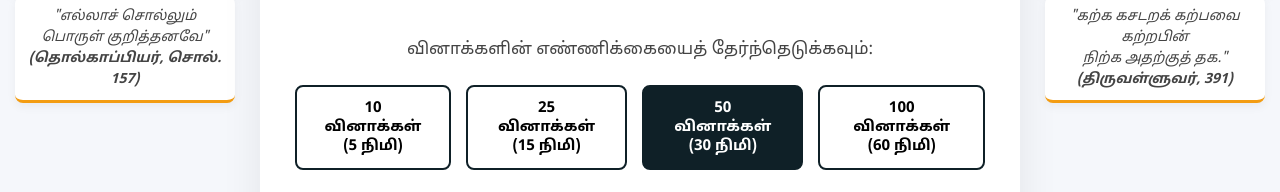
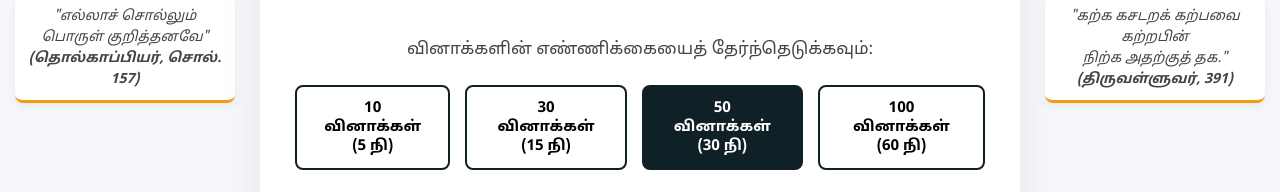
Before and after one commit to neyakkoot/Tamil-Quiz-TRB-UGC, a plain HTML site: page index.html in a window 1280 px wide. Shown: the part 120-312 px from the top of the page. Drawn offline with Linux system fonts and the light colour scheme.

Commit message:
Update index.html
Update index.html

```diff
--- a/index.html
+++ b/index.html
@@ -113,10 +113,10 @@
             <div style="text-align:center; padding: 15px 0;">
                 <p style="font-size: 17px; color: #444;">வினாக்களின் எண்ணிக்கையைத் தேர்ந்தெடுக்கவும்:</p>
                 <div class="choice-container">
-                    <button class="choice-btn" onclick="setChoice(10, 5, this)">10 வினாக்கள் (5 நிமி)</button>
-                    <button class="choice-btn" onclick="setChoice(25, 15, this)">25 வினாக்கள் (15 நிமி)</button>
-                    <button class="choice-btn active" onclick="setChoice(50, 30, this)">50 வினாக்கள் (30 நிமி)</button>
-                    <button class="choice-btn" onclick="setChoice(100, 60, this)">100 வினாக்கள் (60 நிமி)</button>
+                    <button class="choice-btn" onclick="setChoice(10, 5, this)">10 வினாக்கள் (5 நி)</button>
+                    <button class="choice-btn" onclick="setChoice(25, 15, this)">30 வினாக்கள் (15 நி)</button>
+                    <button class="choice-btn active" onclick="setChoice(50, 30, this)">50 வினாக்கள் (30 நி)</button>
+                    <button class="choice-btn" onclick="setChoice(100, 60, this)">100 வினாக்கள் (60 நி)</button>
                 </div>
                 <p style="font-size: 16px; color: #666; line-height: 1.6;">வினாக்களும் விடைகளும் ஒவ்வொரு முறையும் தன்னிச்சையாக (Random) மாறும் வகையில் அமைக்கப்பட்டுள்ளது.</p>
                 <button class="control-btn btn-blue" style="max-width: 350px; padding: 16px; margin-top: 15px;" onclick="begin()">பயிற்சியைத் தொடங்குக</button>
```
